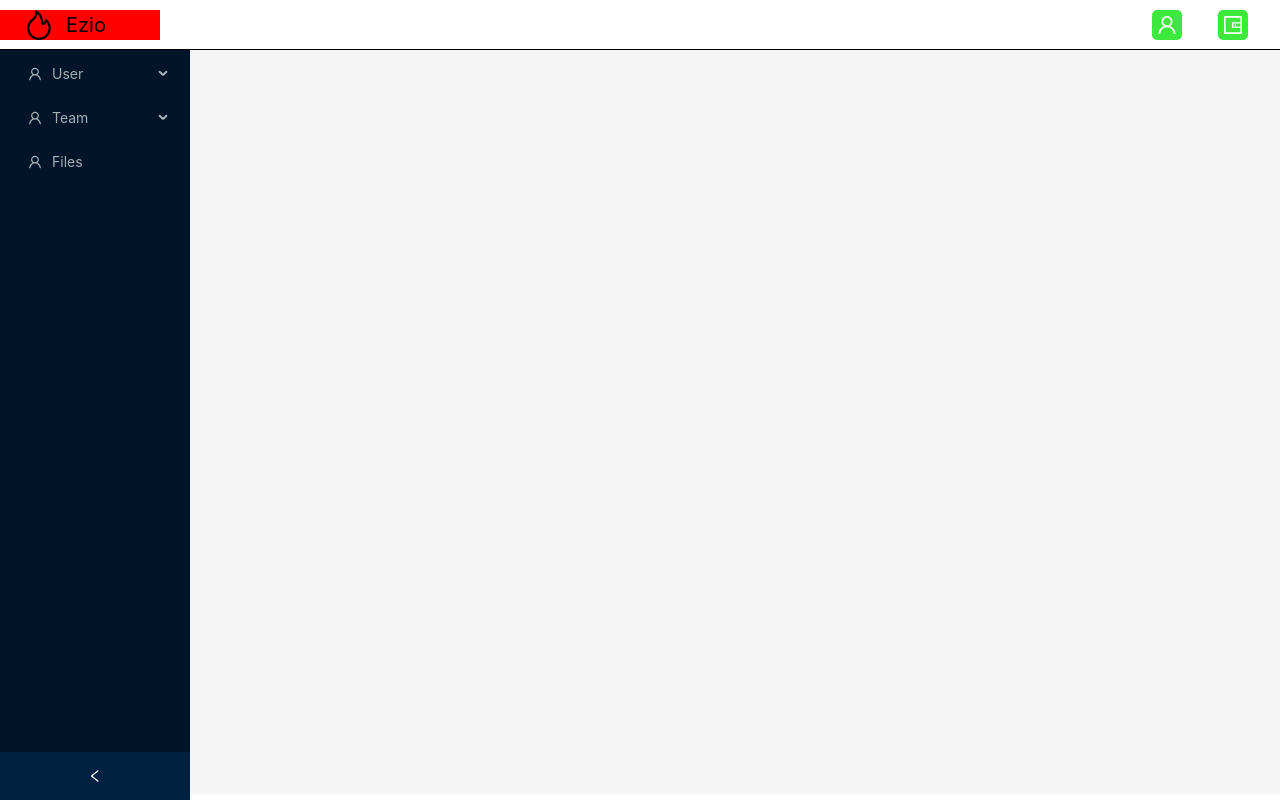
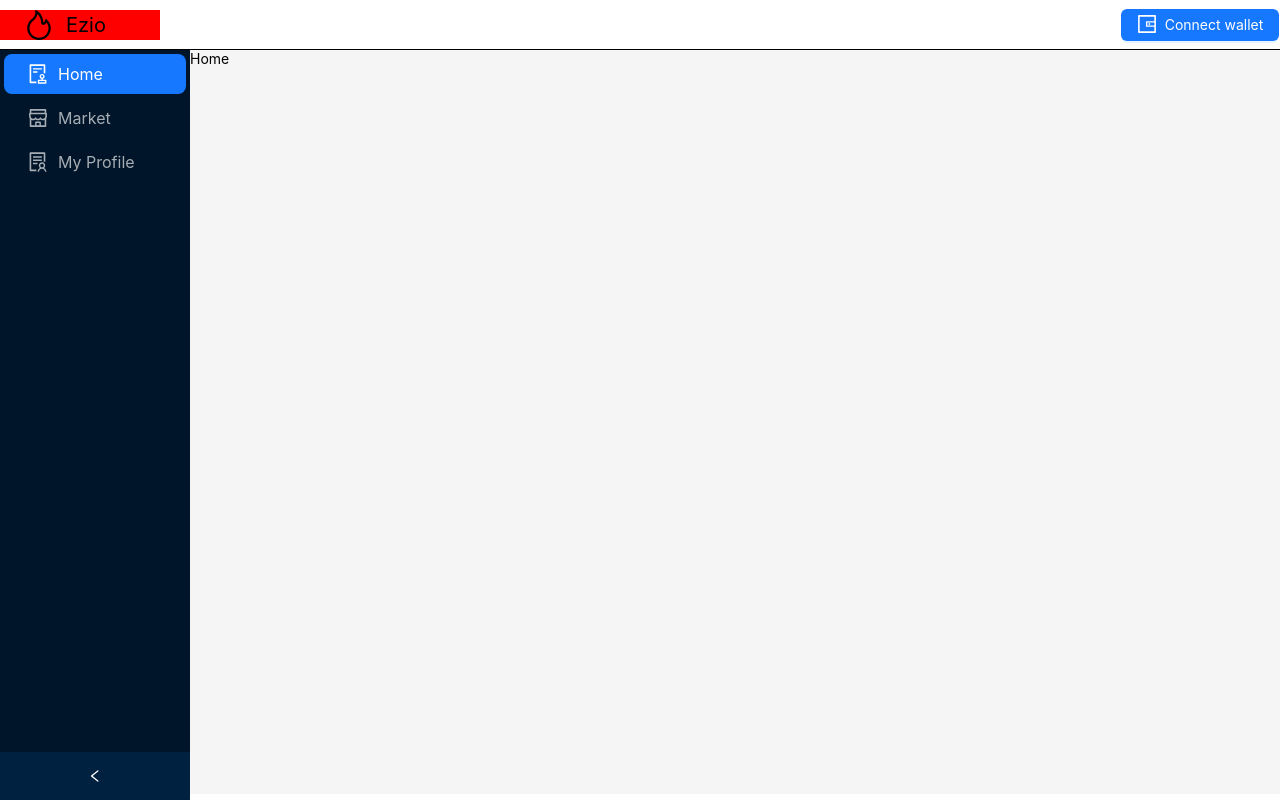
Before and after one commit to khanhdt2001/frontend, a React (Create React App) app: page /home in a window 1280 px wide. Built offline with nearby package versions, Linux system fonts and the light colour scheme.

Commit message:
set up router

```diff
--- a/src/components/header/Header.js
+++ b/src/components/header/Header.js
@@ -3,31 +3,25 @@ import "./Header.css";
 
 import { Row, Col } from "antd";
 
-import {
-    UserOutlined,
-    WalletOutlined,
-    FireOutlined,
-} from "@ant-design/icons";
-
+import { WalletOutlined, FireOutlined } from "@ant-design/icons";
+import { Button } from "antd";
 const Header = () => {
    return (
       <Row className="my-header-row">
-            <Col span={3} style={{backgroundColor:"red"}}>
+         <Col span={3} style={{ backgroundColor: "red" }}>
             <Row justify={"center"} className="my-header-logo">
                <FireOutlined style={{ fontSize: "30px" }} />
                Ezio
             </Row>
          </Col>
-            <Col span={3} offset={18} >
+         <Col span={3} offset={18}>
             <Row justify={"center"}>
-                    <UserOutlined
-                        className="my-header-icon"
-                        style={{ fontSize: "20px" }}
-                    />
-                    <WalletOutlined
-                        className="my-header-icon"
-                        style={{ fontSize: "20px" }}
-                    />
+               <Button
+                  type="primary"
+                  icon={<WalletOutlined style={{ fontSize: "20px" }} />}
+               >
+                  Connect wallet
+               </Button>
             </Row>
          </Col>
       </Row>
--- a/src/components/layout/Layout.js
+++ b/src/components/layout/Layout.js
@@ -1,23 +1,17 @@
 import React from "react";
 import Routers from "../../routers/Routers";
 import Header from "../header/Header";
-import Footer from "../footer/Footer";
 import SideBar from "../sideBar/SideBar";
-import { Breadcrumb, Layout, Menu, theme } from "antd";
-const { Content } = Layout;
+import { Layout } from "antd";
 
 const MyLayout = () => {
    return (
       <>
          <Header />
-            <Layout
-
-            >
-                <SideBar>
+         <Layout>
+            <SideBar />
             <Routers />
-                </SideBar>
          </Layout>
-
       </>
    );
 };
--- a/src/components/sideBar/SideBar.js
+++ b/src/components/sideBar/SideBar.js
@@ -1,10 +1,14 @@
 import React from "react";
 import "./SideBar.css";
 import {
-    UserOutlined,
+   ShopOutlined,
+   AuditOutlined,
+   SolutionOutlined,
 } from "@ant-design/icons";
 import { Layout, Menu } from "antd";
 import { useState } from "react";
+import { NavLink } from "react-router-dom";
+
 const { Sider } = Layout;
 function getItem(label, key, icon, children) {
    return {
@@ -15,18 +19,21 @@ function getItem(label, key, icon, children) {
    };
 }
 const items = [
-    // getItem("Option 1", "1", <PieChartOutlined />),
-    // getItem("Option 2", "2", <FileOutlined />),
-    getItem("User", "sub1", <UserOutlined />, [
-        getItem("Tom", "3"),
-        getItem("Bill", "4"),
-        getItem("Alex", "5"),
-    ]),
-    getItem("Team", "sub2", <UserOutlined />, [
-        getItem("Team 1", "6"),
-        getItem("Team 2", "8"),
-    ]),
-    getItem("Files", "9", <UserOutlined />),
+   getItem(
+    <NavLink to={"/home"} style={{fontSize: "16px"}}>Home</NavLink>,
+    "1",
+    <AuditOutlined style={{fontSize: "20px"}}/>,
+ ),
+   getItem(
+      <NavLink to={"/market"} style={{fontSize: "16px"}}>Market</NavLink>,
+      "2",
+      <ShopOutlined style={{fontSize: "20px"}}/>,
+   ),
+   getItem(
+      <NavLink to={"/my-profile"} style={{fontSize: "16px"}}>My Profile</NavLink>,
+      "3",
+      <SolutionOutlined style={{fontSize: "20px"}}/>,
+   ),
 ];
 const SideBar = () => {
    const [collapsed, setCollapsed] = useState(false);
@@ -43,7 +50,7 @@ const SideBar = () => {
             defaultSelectedKeys={["1"]}
             mode="inline"
             items={items}
-            />
+         ></Menu>
       </Sider>
    );
 };
```
Lines whose indentation alone changed are shown as unchanged.
